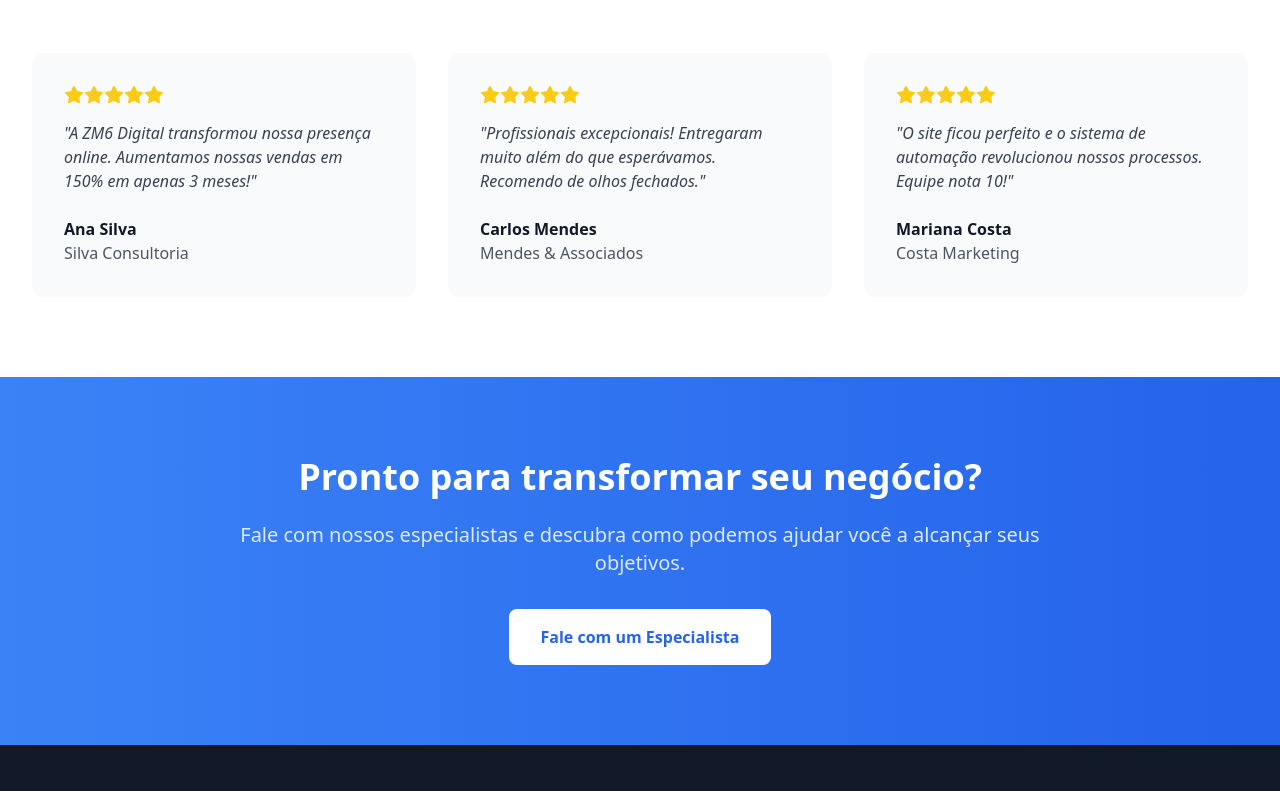
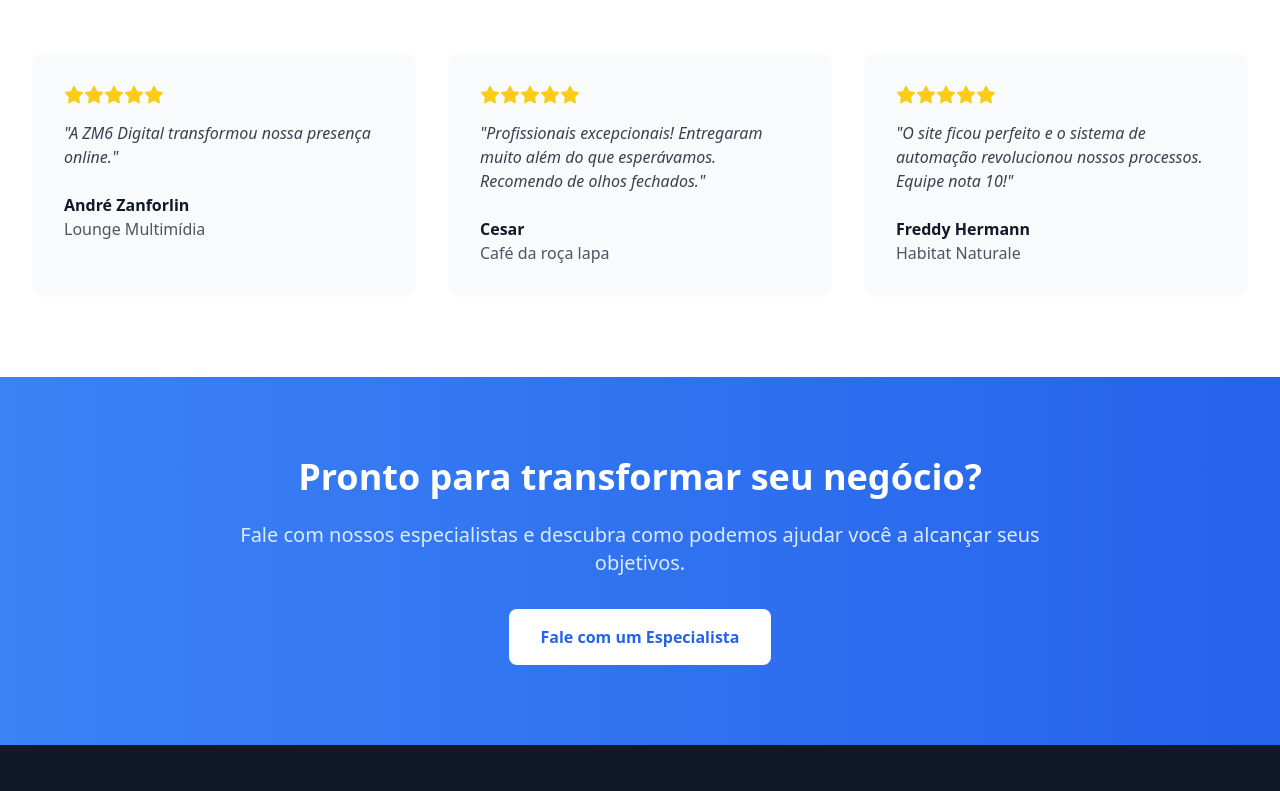
Before and after one commit to Zoemateus324/zm6digital, a React (Vite) app: page / in a window 1280 px wide. Shown: the part 1820-2611 px from the top of the page. Built offline with nearby package versions, Linux system fonts and the light colour scheme.

Commit message:
update site

```diff
--- a/index.html
+++ b/index.html
@@ -4,7 +4,7 @@
     <meta charset="UTF-8" />
     <link rel="icon" type="image/svg+xml" href="/vite.svg" />
     <meta name="viewport" content="width=device-width, initial-scale=1.0" />
-    <title>Site Institucional ZM6 Digital</title>
+    <title>ZM6 Digital</title>
   </head>
   <body>
     <div id="root"></div>
--- a/src/components/Footer.tsx
+++ b/src/components/Footer.tsx
@@ -23,13 +23,13 @@ const Footer: React.FC<FooterProps> = ({ setCurrentPage }) => {
               Sites, sistemas e estratégias digitais que geram resultado.
             </p>
             <div className="flex space-x-4">
-              <a href="#" className="w-10 h-10 bg-gray-800 rounded-lg flex items-center justify-center hover:bg-blue-600 transition-colors duration-200">
+              <a href="https://instagram.com/zm6digital" className="w-10 h-10 bg-gray-800 rounded-lg flex items-center justify-center hover:bg-blue-600 transition-colors duration-200">
                 <Instagram className="h-5 w-5" />
               </a>
-              <a href="#" className="w-10 h-10 bg-gray-800 rounded-lg flex items-center justify-center hover:bg-blue-600 transition-colors duration-200">
+              {/* <a href="https://linkedin.com/" className="w-10 h-10 bg-gray-800 rounded-lg flex items-center justify-center hover:bg-blue-600 transition-colors duration-200">
                 <Linkedin className="h-5 w-5" />
-              </a>
-              <a href="#" className="w-10 h-10 bg-gray-800 rounded-lg flex items-center justify-center hover:bg-blue-600 transition-colors duration-200">
+              </a> */}
+              <a href="https://facebook.com/zm6digital" className="w-10 h-10 bg-gray-800 rounded-lg flex items-center justify-center hover:bg-blue-600 transition-colors duration-200">
                 <Facebook className="h-5 w-5" />
               </a>
             </div>
--- a/src/pages/Home.tsx
+++ b/src/pages/Home.tsx
@@ -32,20 +32,20 @@ const Home: React.FC<HomeProps> = ({ setCurrentPage }) => {
 
   const testimonials = [
     {
-      name: 'Ana Silva',
-      company: 'Silva Consultoria',
-      text: 'A ZM6 Digital transformou nossa presença online. Aumentamos nossas vendas em 150% em apenas 3 meses!',
+      name: 'André Zanforlin',
+      company: 'Lounge Multimídia',
+      text: 'A ZM6 Digital transformou nossa presença online.',
       rating: 5,
     },
     {
-      name: 'Carlos Mendes',
-      company: 'Mendes & Associados',
+      name: 'Cesar',
+      company: 'Café da roça lapa',
       text: 'Profissionais excepcionais! Entregaram muito além do que esperávamos. Recomendo de olhos fechados.',
       rating: 5,
     },
     {
-      name: 'Mariana Costa',
-      company: 'Costa Marketing',
+      name: 'Freddy Hermann',
+      company: 'Habitat Naturale',
       text: 'O site ficou perfeito e o sistema de automação revolucionou nossos processos. Equipe nota 10!',
       rating: 5,
     },
--- a/src/pages/Portfolio.tsx
+++ b/src/pages/Portfolio.tsx
@@ -4,19 +4,19 @@ import { ExternalLink, ArrowRight } from 'lucide-react';
 const Portfolio: React.FC = () => {
   const projects = [
     {
-      title: 'E-commerce Moda Feminina',
+      title: 'Site de automação residencial',
       category: 'Desenvolvimento Web',
       description: 'Loja virtual completa com sistema de pagamento, gestão de estoque e painel administrativo.',
-      image: 'https://images.pexels.com/photos/934070/pexels-photo-934070.jpeg?auto=compress&cs=tinysrgb&w=800',
-      tags: ['E-commerce', 'Bubble.io', 'Stripe'],
-      results: '+200% vendas online',
+      image: 'https://loungemultimidia.com.br/wp-content/uploads/2024/11/WhatsApp-Image-2023-03-02-at-20.40.45.jpeg',
+      tags: ['E-commerce', 'wordpress'],
+      results: '+200% acessos online',
     },
     {
-      title: 'Clínica Médica Digital',
-      category: 'Sistema No-Code',
+      title: 'E-commerce de móveis planejados',
+      category: 'Desenvolvimento Web',
       description: 'Plataforma para agendamento de consultas, prontuário eletrônico e gestão de pacientes.',
-      image: 'https://images.pexels.com/photos/4386366/pexels-photo-4386366.jpeg?auto=compress&cs=tinysrgb&w=800',
-      tags: ['Bubble.io', 'Automação', 'CRM'],
+      image: 'https://i0.wp.com/habitatnaturale.com.br/wp-content/uploads/2022/08/IMG_6830-scaled.jpg?resize=1024%2C682&ssl=1',
+      tags: ['Wordpress', 'Automação', 'CRM'],
       results: '90% redução tempo administrativo',
     },
     {
@@ -28,32 +28,25 @@ const Portfolio: React.FC = () => {
       results: '400% ROI em campanhas',
     },
     {
-      title: 'Startup EdTech',
+      title: 'Startup SOS Mecânicos',
       category: 'Branding + Web',
       description: 'Identidade visual completa e plataforma educacional para startup de tecnologia.',
-      image: 'https://images.pexels.com/photos/4164418/pexels-photo-4164418.jpeg?auto=compress&cs=tinysrgb&w=800',
-      tags: ['Branding', 'UX/UI', 'Sistema'],
+      image: 'https://sosmecanicos.com.br/assets/hero-automotive-DgaNSDLL.jpg',
+      tags: ['Branding', 'UX/UI', 'Sistema', 'SAAS', 'Nextjs'],
       results: 'Captação R$ 500k investimento',
     },
     {
-      title: 'Restaurante Gourmet',
-      category: 'Automação',
+      title: 'Sistema de agendamentos para salão de beleza',
+      category:  'Sistema No-Code',
       description: 'Sistema de pedidos online, cardápio digital e automação de WhatsApp.',
-      image: 'https://images.pexels.com/photos/958545/pexels-photo-958545.jpeg?auto=compress&cs=tinysrgb&w=800',
-      tags: ['Automação', 'WhatsApp Bot', 'Website'],
-      results: '150% aumento pedidos delivery',
+      image: 'https://9934cc0308d05845e5fae47761536aad.cdn.bubble.io/f1754045188143x147088987578759780/Captura%20de%20tela%202025-08-01%20074518.png?_gl=1*1kxwv8q*_gcl_au*MTc4OTE3NzY1Ni4xNzU0MDQ1MDM4*_ga*MTIyMDQ4MzYwNy4xNzU0MDQ0OTc0*_ga_BFPVR2DEE2*czE3NTQwNDQ5NzQkbzEkZzEkdDE3NTQwNDUxNjUkajIyJGwwJGgw',
+      tags: ['Automação', 'Sistema No-Code', 'Website'],
+      results: '150% aumento pedidos online',
     },
-    {
-      title: 'Imobiliária Regional',
-      category: 'Site + Tráfego',
-      description: 'Website otimizado para SEO e campanhas de tráfego pago para geração de leads.',
-      image: 'https://images.pexels.com/photos/280222/pexels-photo-280222.jpeg?auto=compress&cs=tinysrgb&w=800',
-      tags: ['SEO', 'Google Ads', 'Lead Generation'],
-      results: '300% mais leads qualificados',
-    },
+
   ];
 
-  const categories = ['Todos', 'Desenvolvimento Web', 'Sistema No-Code', 'Marketing Digital', 'Branding + Web', 'Automação', 'Site + Tráfego'];
+  const categories = ['Todos', 'Desenvolvimento Web', 'Sistema No-Code', 'Marketing Digital', 'Branding + Web'];
   const [selectedCategory, setSelectedCategory] = React.useState('Todos');
 
   const filteredProjects = selectedCategory === 'Todos'
```
